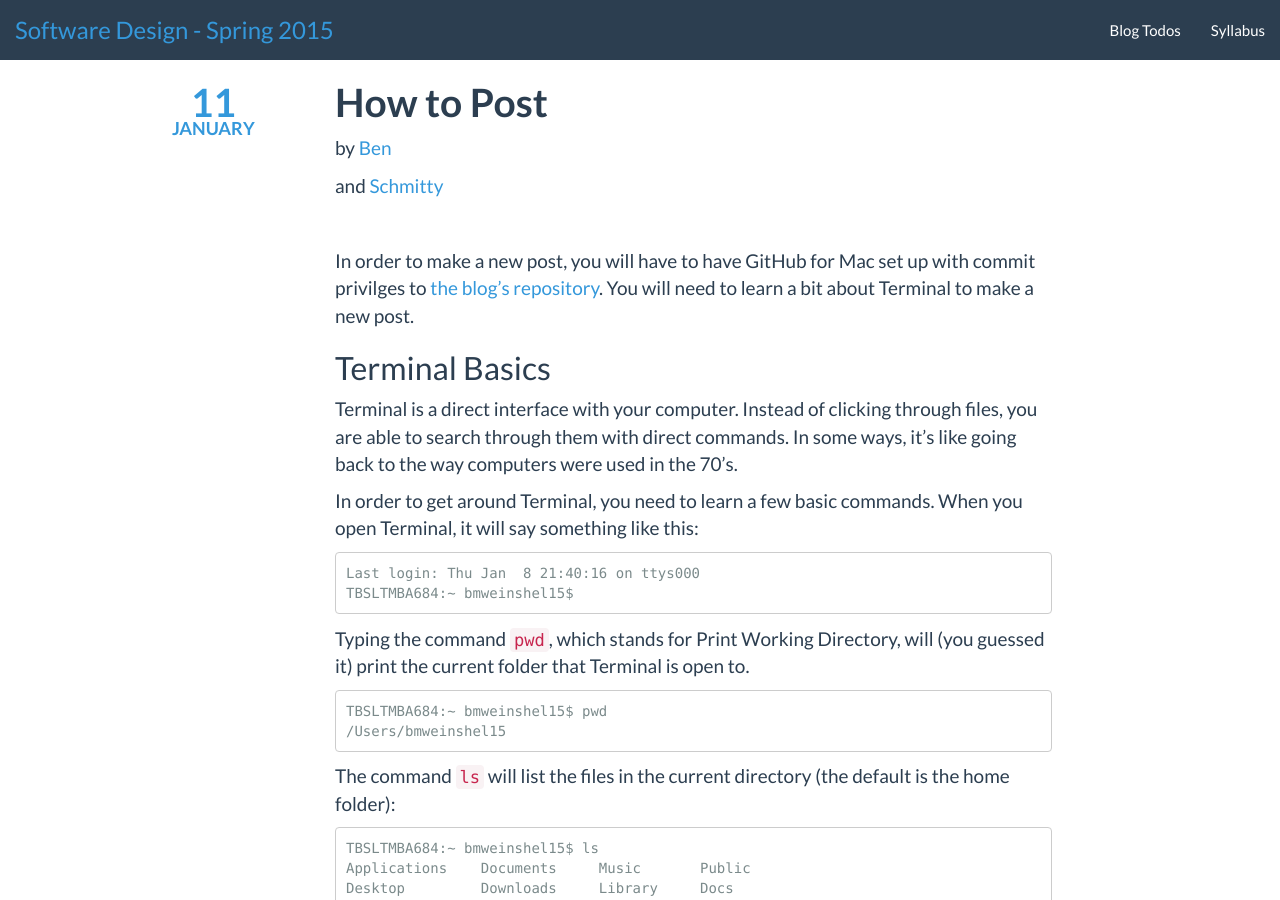
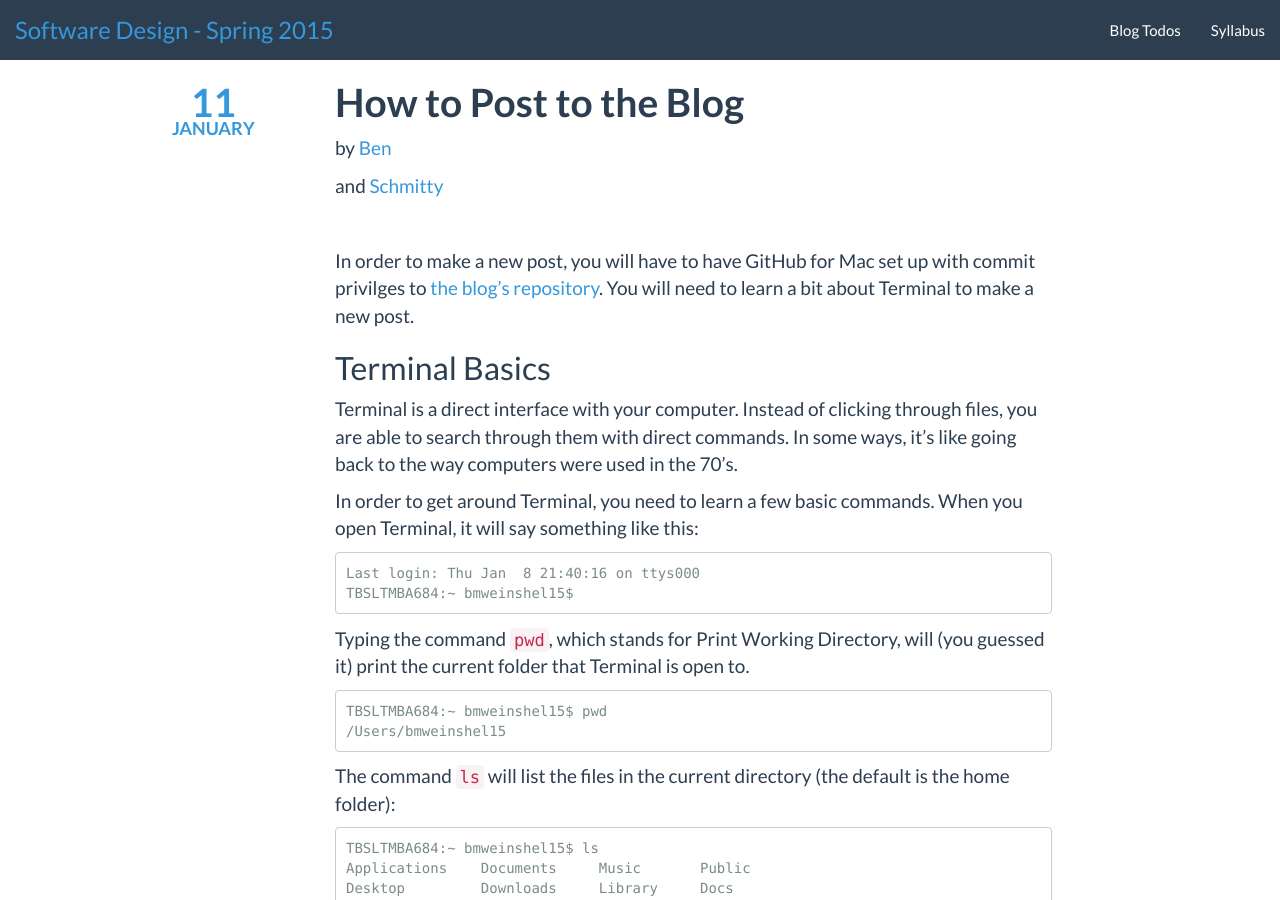
Before and after one commit to BlakeCS-Spring2015/blakecs-spring2015.github.io, a Jekyll site: the page built from ben/_posts/2015-01-11-how-to-post.md, in a window 1280 px wide and 900 px high. Built offline with Jekyll 4.4.1, drawn with Linux system fonts in a browser that asks for light colours; Markdown is read by kramdown in place of the engine named in the settings.

Commit message:
Changed a title
mostly I’m wondering if this posts to Slack or anything

```diff
--- a/ben/_posts/2015-01-11-how-to-post.md
+++ b/ben/_posts/2015-01-11-how-to-post.md
@@ -1,6 +1,6 @@
 ---
 layout: post
-title: "How to Post"
+title: "How to Post to the Blog"
 date: 2015-01-11 17:15:00
 permalink: /how-to-post/
 author: ben
```
